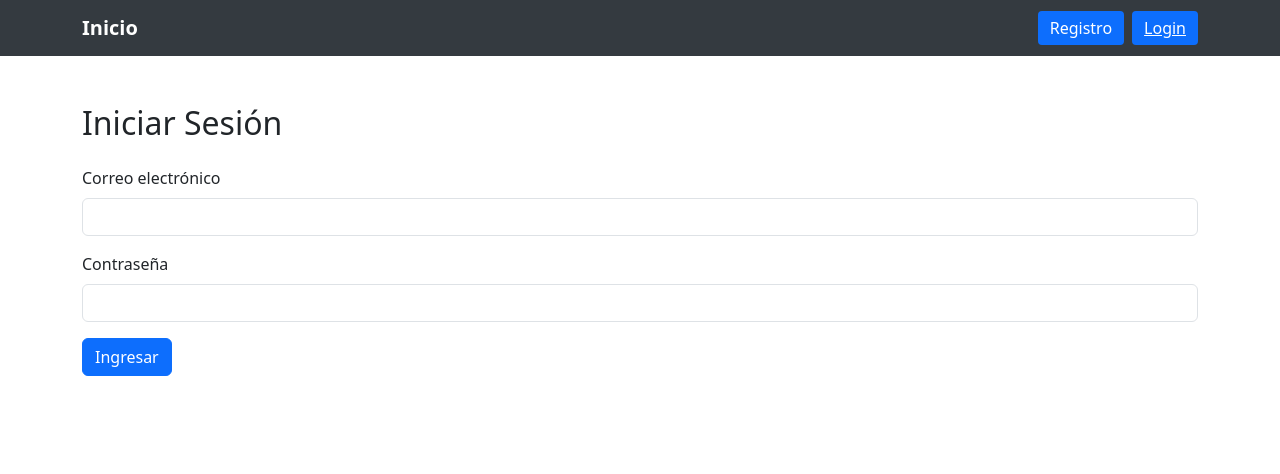
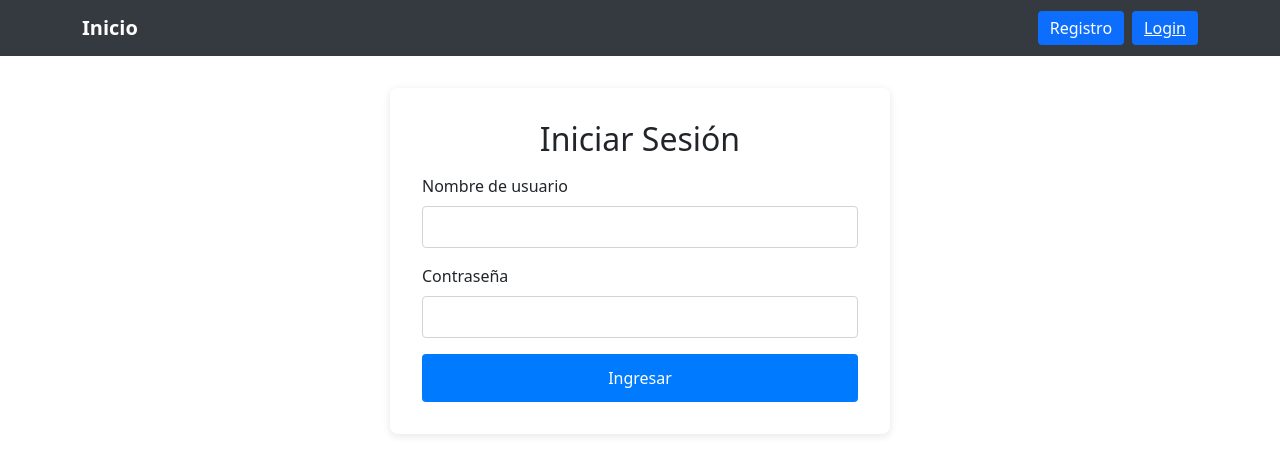
Before and after one commit to SantiagoLamot/mercado-pago-validador, a React (Vite) app in the folder front/validador-frontend/: page /login in a window 1280 px wide. Shown: the top 474 px of the page. Built offline with nearby package versions, Linux system fonts and the light colour scheme.

Commit message:
Update Login.jsx

```diff
--- a/front/validador-frontend/src/pages/Login.jsx
+++ b/front/validador-frontend/src/pages/Login.jsx
@@ -1,16 +1,26 @@
-import { useState } from 'react'
+import { useState, useEffect } from 'react'
 import { useNavigate } from 'react-router-dom'
+import './Login.css'
 
 const Login = () => {
   const [form, setForm] = useState({
-    email: '',
-    password: ''
+    nombreDeUsuario: '',
+    contrasena: ''
   })
 
   const [errors, setErrors] = useState({})
   const [showSuccess, setShowSuccess] = useState(false)
+  const [apiError, setApiError] = useState('')
+  const [loading, setLoading] = useState(false)
 
   const navigate = useNavigate()
+
+  useEffect(() => {
+    const token = localStorage.getItem('token')
+    if (token) {
+      navigate('/')
+    }
+  }, [navigate])
 
   const handleChange = (e) => {
     const { name, value } = e.target
@@ -19,23 +29,46 @@ const Login = () => {
 
   const validate = () => {
     const newErrors = {}
-
-    if (!form.email.includes('@')) newErrors.email = 'Correo inválido'
-    if (form.password.length < 6) newErrors.password = 'Mínimo 6 caracteres'
-
+    if (!form.nombreDeUsuario) newErrors.nombreDeUsuario = 'Usuario obligatorio'
+    if (form.contrasena.length < 6) newErrors.contrasena = 'Mínimo 6 caracteres'
     return newErrors
   }
 
-  const handleSubmit = (e) => {
+  const handleSubmit = async (e) => {
     e.preventDefault()
+    setApiError('')
     const validationErrors = validate()
     if (Object.keys(validationErrors).length === 0) {
-      // Simular login correcto
-      setShowSuccess(true)
+      setLoading(true)
+      try {
+        const response = await fetch('http://localhost:8080/auth/login', {
+          method: 'POST',
+          headers: {
+            'Content-Type': 'application/json'
+          },
+          body: JSON.stringify(form)
+        })
 
-      setTimeout(() => {
-        navigate('/')
-      }, 1500)
+        if (!response.ok) {
+          const err = await response.json()
+          throw new Error(err.message || 'Error en login')
+        }
+
+        const data = await response.json()
+        localStorage.setItem('token', data.token)
+
+        setShowSuccess(true)
+
+        setTimeout(() => {
+          navigate('/')
+        }, 1500)
+      } catch (err) {
+        console.error(err)
+        setApiError(err.message)
+        setShowSuccess(false)
+      } finally {
+        setLoading(false)
+      }
     } else {
       setErrors(validationErrors)
       setShowSuccess(false)
@@ -43,42 +76,55 @@ const Login = () => {
   }
 
   return (
-    <div className="container mt-5">
-      <h2 className="mb-4">Iniciar Sesión</h2>
+    <div className="login-container">
+      <h2 className="login-title">Iniciar Sesión</h2>
 
-      {/* ✅ Cartel de éxito */}
+      {loading && (
+        <div className="alert alert-info">
+          Procesando login...
+        </div>
+      )}
+
       {showSuccess && (
-        <div className="alert alert-success" role="alert">
+        <div className="alert alert-success">
           ¡Logueado correctamente! Redirigiendo al menú principal...
         </div>
       )}
 
+      {apiError && (
+        <div className="alert alert-error">
+          {apiError}
+        </div>
+      )}
+
       <form onSubmit={handleSubmit} noValidate>
-        <div className="mb-3">
-          <label className="form-label">Correo electrónico</label>
+        <div className="form-group">
+          <label>Nombre de usuario</label>
           <input
-            type="email"
-            name="email"
-            className={`form-control ${errors.email ? 'is-invalid' : ''}`}
-            value={form.email}
+            type="text"
+            name="nombreDeUsuario"
+            className={errors.nombreDeUsuario ? 'input-error' : ''}
+            value={form.nombreDeUsuario}
             onChange={handleChange}
           />
-          {errors.email && <div className="invalid-feedback">{errors.email}</div>}
+          {errors.nombreDeUsuario && <div className="invalid-feedback">{errors.nombreDeUsuario}</div>}
         </div>
 
-        <div className="mb-3">
-          <label className="form-label">Contraseña</label>
+        <div className="form-group">
+          <label>Contraseña</label>
           <input
             type="password"
-            name="password"
-            className={`form-control ${errors.password ? 'is-invalid' : ''}`}
-            value={form.password}
+            name="contrasena"
+            className={errors.contrasena ? 'input-error' : ''}
+            value={form.contrasena}
             onChange={handleChange}
           />
-          {errors.password && <div className="invalid-feedback">{errors.password}</div>}
+          {errors.contrasena && <div className="invalid-feedback">{errors.contrasena}</div>}
         </div>
 
-        <button type="submit" className="btn btn-primary">Ingresar</button>
+        <button type="submit" className="btn-login" disabled={loading}>
+          {loading ? 'Ingresando...' : 'Ingresar'}
+        </button>
       </form>
     </div>
   )
```
